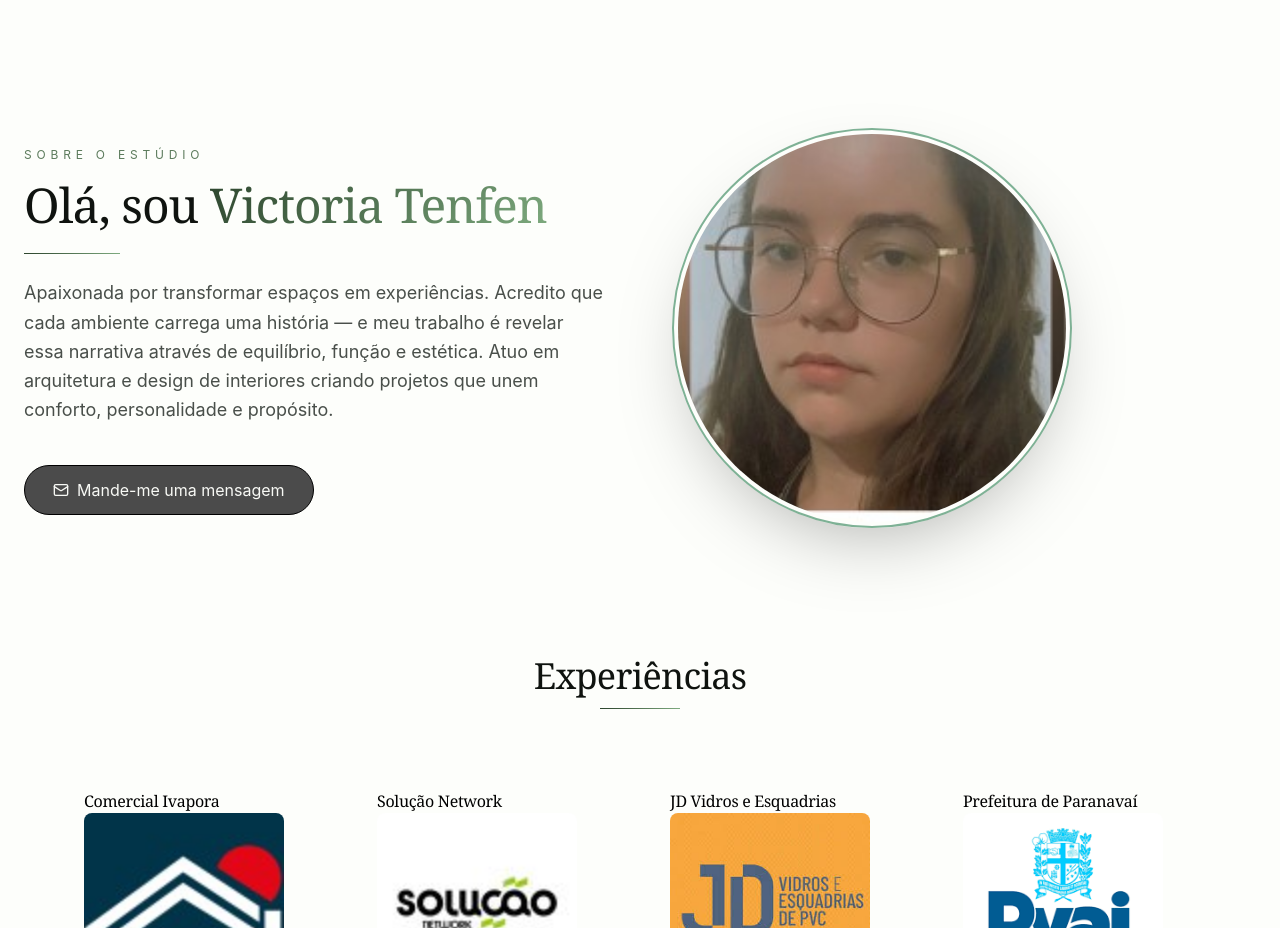
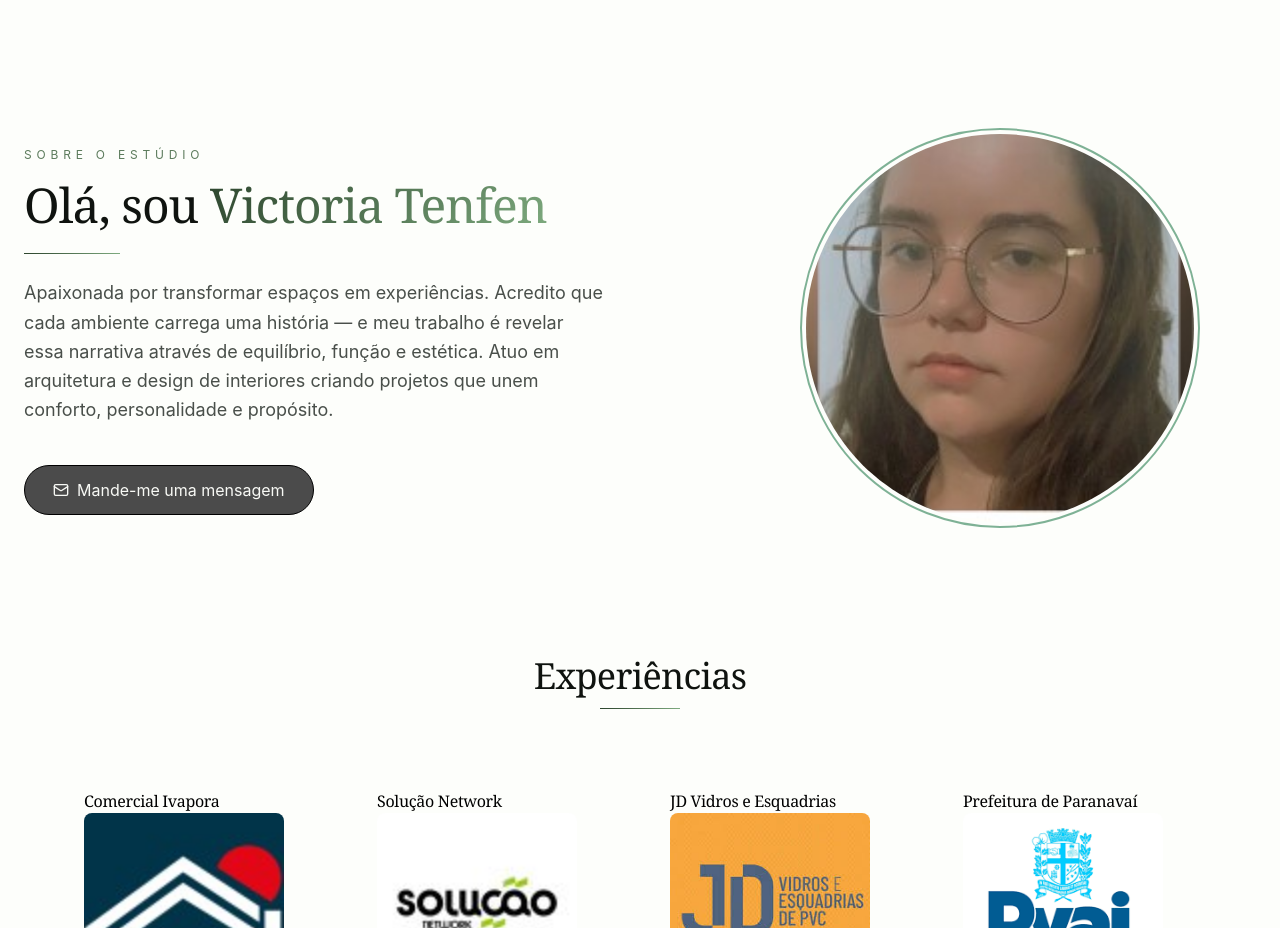
Before and after one commit to felipelima-Ti/portifolioVicc, a Next.js app: page / in a window 1280 px wide. Shown: the part 800-1728 px from the top of the page. Built offline with nearby package versions, Linux system fonts and the light colour scheme.

Commit message:
style: update margin in section about me

```diff
--- a/src/app/page.jsx
+++ b/src/app/page.jsx
@@ -162,7 +162,6 @@ const nextImage = () => {
       <ul className="flex flex-col p-4">
         {[
           ["Sobre", "#about"],
-          ["Serviços", "#services"],
           ["Projetos", "#projects"],
           ["Contato", "#contact"],
         ].map(([label, href]) => (
@@ -246,7 +245,7 @@ const nextImage = () => {
             <h2 className="mt-4 text-4xl md:text-5xl">
               Olá, sou <span className="text-gradient">Victoria Tenfen</span>
             </h2>
-            <div className="mt-6 h-px w-24 bg-gradient-primary" />
+            <div className="mt-6 h-px w-24 bg-gradient-primary pr-20" />
             <p className="mt-6 text-lg leading-relaxed text-muted-foreground">
               Apaixonada por transformar espaços em experiências. Acredito que cada
               ambiente carrega uma história — e meu trabalho é revelar essa narrativa
@@ -271,7 +270,7 @@ const nextImage = () => {
   width={400}
   height={1100}
   loading="lazy"
-  className=" border-2 border-green-800/50 p-1 relative rounded-full object-cover shadow-ink"
+  className="relative rounded-full border-2 border-green-800/50 p-1 md:ml-32 "
 />
           </motion.div>
         </div>
```
